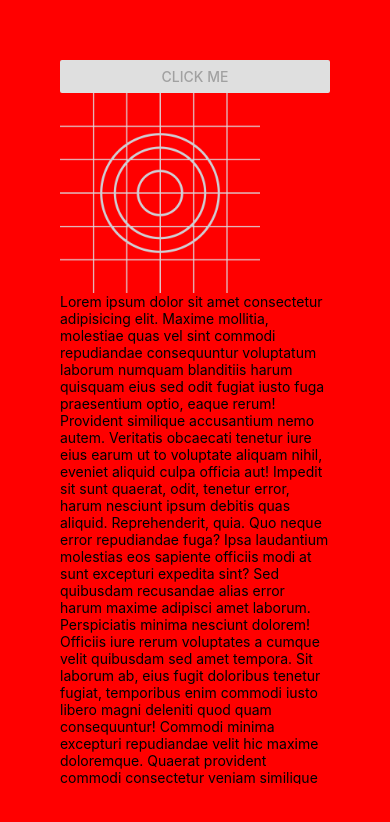
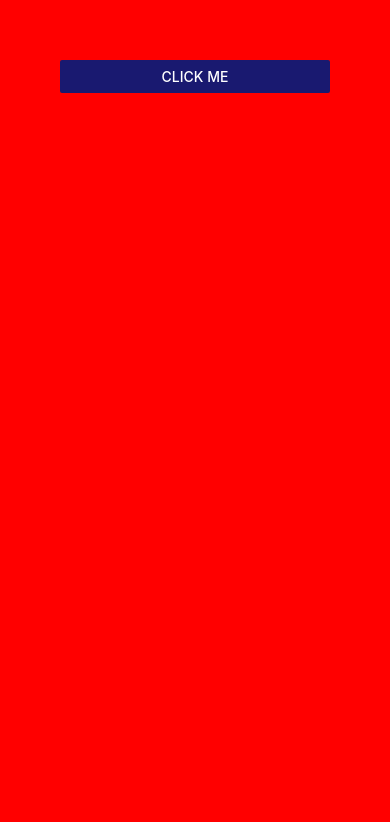
Before and after one commit to EvansRobbie/ReactNative, a React Native app in the folder CoreConcepts/: screen / in a window 390 px wide. Shown: the top 822 px of the page. Built offline with nearby package versions, Linux system fonts and the light colour scheme.

Commit message:
modal, pressable components

```diff
--- a/CoreConcepts/App.js
+++ b/CoreConcepts/App.js
@@ -5,47 +5,55 @@ import {
   ImageBackground,
   ScrollView,
   Button,
+  Pressable,
+  Modal
 } from "react-native";
 import Buttons from "./assets/components/Buttons";
+import ModalTest from "./assets/components/ModalTest";
 const logoImg = require("./assets/adaptive-icon.png");
 const App = () => {
   return (
     <View style={{ flex: 1, backgroundColor: "red", padding: 60 }}>
-      <ScrollView>
+      {/* <ScrollView>
         <Button
           title="Click me"
           onPress={() => console.log("clicked")}
           color={"midnightblue"}
-          disabled
+          // disabled
         />
-        {/* <Buttons /> */}
+        <Buttons />
+        <Pressable onPress={() => console.log("Image Pressed")}>
           <Image source={logoImg} style={{ width: 200, height: 200 }} />
+        </Pressable>
+        <Pressable onPress={() => console.log("Text Pressed")}>
           <Text>
             Lorem ipsum dolor sit amet consectetur adipisicing elit. Maxime
             mollitia, molestiae quas vel sint commodi repudiandae consequuntur
             voluptatum laborum numquam blanditiis harum quisquam eius sed odit
-          fugiat iusto fuga praesentium optio, eaque rerum! Provident similique
-          accusantium nemo autem. Veritatis obcaecati tenetur iure eius earum ut
-          to voluptate aliquam nihil, eveniet aliquid culpa officia aut! Impedit
-          sit sunt quaerat, odit, tenetur error, harum nesciunt ipsum debitis
-          quas aliquid. Reprehenderit, quia. Quo neque error repudiandae fuga?
-          Ipsa laudantium molestias eos sapiente officiis modi at sunt excepturi
-          expedita sint? Sed quibusdam recusandae alias error harum maxime
-          adipisci amet laborum. Perspiciatis minima nesciunt dolorem! Officiis
-          iure rerum voluptates a cumque velit quibusdam sed amet tempora. Sit
-          laborum ab, eius fugit doloribus tenetur fugiat, temporibus enim
-          commodi iusto libero magni deleniti quod quam consequuntur! Commodi
-          minima excepturi repudiandae velit hic maxime doloremque. Quaerat
-          provident commodi consectetur veniam similique ad earum omnis ipsum
-          saepe, voluptas, hic voluptates pariatur est explicabo fugiat, dolorum
-          eligendi quam cupiditate excepturi mollitia maiores labore suscipit
-          quas? Nulla, placeat. Voluptatem quaerat non architecto ab laudantium
-          modi minima sunt esse temporibus sint culpa, recusandae aliquam
-          numquam totam ratione voluptas quod exercitationem fuga. Possimus quis
-          earum veniam quasi aliquam eligendi, placeat qui corporis!
+            fugiat iusto fuga praesentium optio, eaque rerum! Provident
+            similique accusantium nemo autem. Veritatis obcaecati tenetur iure
+            eius earum ut to voluptate aliquam nihil, eveniet aliquid culpa
+            officia aut! Impedit sit sunt quaerat, odit, tenetur error, harum
+            nesciunt ipsum debitis quas aliquid. Reprehenderit, quia. Quo neque
+            error repudiandae fuga? Ipsa laudantium molestias eos sapiente
+            officiis modi at sunt excepturi expedita sint? Sed quibusdam
+            recusandae alias error harum maxime adipisci amet laborum.
+            Perspiciatis minima nesciunt dolorem! Officiis iure rerum voluptates
+            a cumque velit quibusdam sed amet tempora. Sit laborum ab, eius
+            fugit doloribus tenetur fugiat, temporibus enim commodi iusto libero
+            magni deleniti quod quam consequuntur! Commodi minima excepturi
+            repudiandae velit hic maxime doloremque. Quaerat provident commodi
+            consectetur veniam similique ad earum omnis ipsum saepe, voluptas,
+            hic voluptates pariatur est explicabo fugiat, dolorum eligendi quam
+            cupiditate excepturi mollitia maiores labore suscipit quas? Nulla,
+            placeat. Voluptatem quaerat non architecto ab laudantium modi minima
+            sunt esse temporibus sint culpa, recusandae aliquam numquam totam
+            ratione voluptas quod exercitationem fuga. Possimus quis earum
+            veniam quasi aliquam eligendi, placeat qui corporis!
           </Text>
+        </Pressable>
         <Image source={logoImg} style={{ width: 200, height: 200 }} />
-      </ScrollView>
+      </ScrollView> */}
       {/* View is similar to div but no scrollable */}
       {/* <View style={{width:200,height:200, backgroundColor:"blue"}}/>
       <View style={{width:200,height:200, backgroundColor:"lightgreen"}}/> */}
@@ -67,6 +75,8 @@ const App = () => {
       {/* <ImageBackground style={{flex:1}} source={logoImg}>
         <Text>Image Text</Text>
       </ImageBackground> */}
+      <ModalTest />
+
     </View>
   );
 };
--- a/CoreConcepts/assets/components/Buttons.js
+++ b/CoreConcepts/assets/components/Buttons.js
@@ -5,7 +5,7 @@ const Buttons = () => {
   const [count, setCount] = useState(0);
   return (
     <View>
-      <Button title="Click me" onPress={() => console.log("clicked")} />
+      <Button title="Click me" onPress={() => setCount(count + 1)} />
       <Text>{count}</Text>
     </View>
   );
--- /dev/null
+++ b/CoreConcepts/assets/components/ModalTest.js
@@ -0,0 +1,34 @@
+import React, { useState } from "react";
+import { Modal, View, Button, Text } from "react-native";
+
+const ModalTest = () => {
+  const [open, setOpen] = useState(false);
+  return (
+    <View>
+      <Button
+        title="Click me"
+        onPress={() => setOpen(true)}
+        color={"midnightblue"}
+        // disabled
+      />
+      <Modal
+        visible={open}
+        onRequestClose={() => setOpen(false)}
+        animationType="slide" //fade, slide, none:default
+        presentationStyle="fullScreen" // fullscreen-default, formSheet, pageSheet-- only affects ios
+      >
+        <View style={{ flex: 1, backgroundColor: "lightblue" }}>
+          <Text>Modal</Text>
+          <Button
+            title="Close"
+            onPress={() => setOpen(false)}
+            color={"midnightblue"}
+            // disabled
+          />
+        </View>
+      </Modal>
+    </View>
+  );
+};
+
+export default ModalTest;
```
Lines whose indentation alone changed are shown as unchanged.
